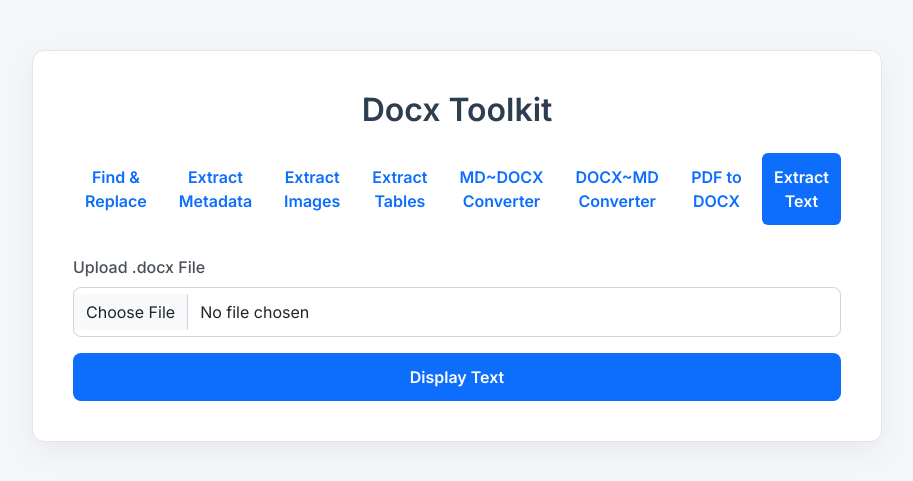
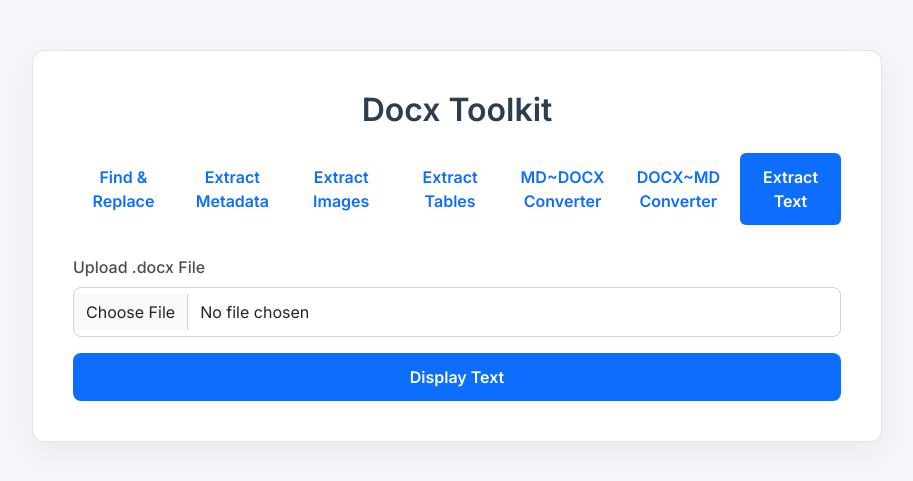
Before and after one commit to AlienMinus/Doc-Manipulation, a Flask app: page / in a window 1280 px wide. Shown: the top 481 px of the page, without its empty margins (183-1096 px from the left). Run offline with Flask 3, Linux system fonts and the light colour scheme; some libraries are stand-ins or nearby versions.

Commit message:
storage issue fixed

```diff
--- a/docx_flask_app/app.py
+++ b/docx_flask_app/app.py
@@ -9,8 +9,6 @@ from flask import Flask, render_template, request, send_file, flash, jsonify
 from docx import Document
 from docx.shared import Inches
 from docx.oxml.ns import qn
-from pdf2docx import Converter
-# from docx2pdf import convert as convert_to_pdf
 
 app = Flask(__name__)
 app.secret_key = 'super_secret_key_for_demo_purposes'
@@ -317,77 +315,10 @@ def api_docx_to_md():
 
 @app.route('/api/pdf-to-docx', methods=['POST'])
 def api_pdf_to_docx():
-    if 'file' not in request.files:
-        return jsonify({'error': 'No file part'}), 400
-    file = request.files['file']
-    if file and file.filename.endswith('.pdf'):
-        try:
-            # Create temp files
-            with tempfile.NamedTemporaryFile(delete=False, suffix='.pdf') as tmp_pdf:
-                file.save(tmp_pdf.name)
-                tmp_pdf_path = tmp_pdf.name
-
-            tmp_docx_path = tmp_pdf_path.replace('.pdf', '.docx')
-
-            # Convert
-            cv = Converter(tmp_pdf_path)
-            cv.convert(tmp_docx_path)
-            cv.close()
-
-            # Read into memory
-            with open(tmp_docx_path, 'rb') as f:
-                output_stream = BytesIO(f.read())
-
-            # Cleanup
-            os.remove(tmp_pdf_path)
-            os.remove(tmp_docx_path)
-
-            output_stream.seek(0)
-            return send_file(
-                output_stream,
-                as_attachment=True,
-                download_name=f"{os.path.splitext(file.filename)[0]}.docx",
-                mimetype='application/vnd.openxmlformats-officedocument.wordprocessingml.document'
-            )
-        except Exception as e:
-            return jsonify({'error': str(e)}), 500
-    return jsonify({'error': 'Invalid file format'}), 400
+    return jsonify({'error': 'PDF conversion is disabled in this deployment due to serverless size limits.'}), 400
 
 @app.route('/api/docx-to-pdf', methods=['POST'])
 def api_docx_to_pdf():
-    # if 'file' not in request.files:
-    #     return jsonify({'error': 'No file part'}), 400
-    # file = request.files['file']
-    # if file and file.filename.endswith('.docx'):
-    #     try:
-    #         # Create temp files
-    #         with tempfile.NamedTemporaryFile(delete=False, suffix='.docx') as tmp_docx:
-    #             file.save(tmp_docx.name)
-    #             tmp_docx_path = tmp_docx.name
-
-    #         tmp_pdf_path = tmp_docx_path.replace('.docx', '.pdf')
-
-    #         # Convert
-    #         convert_to_pdf(tmp_docx_path, tmp_pdf_path)
-
-    #         # Read into memory
-    #         with open(tmp_pdf_path, 'rb') as f:
-    #             output_stream = BytesIO(f.read())
-
-    #         # Cleanup
-    #         os.remove(tmp_docx_path)
-    #         os.remove(tmp_pdf_path)
-
-    #         output_stream.seek(0)
-    #         return send_file(
-    #             output_stream,
-    #             as_attachment=True,
-    #             download_name=f"{os.path.splitext(file.filename)[0]}.pdf",
-    #             mimetype='application/pdf'
-    #         )
-    #     except Exception as e:
-    #         return jsonify({'error': str(e)}), 500
-    # return jsonify({'error': 'Invalid file format'}), 400
     return jsonify({'error': 'PDF conversion is disabled in this deployment due to serverless size limits.'}), 400
 
 @app.route('/', methods=['GET', 'POST'])
--- a/docx_flask_app/requirements.txt
+++ b/docx_flask_app/requirements.txt
@@ -2,5 +2,3 @@ Flask
 python-docx
 requests
 waitress
-pdf2docx
-# docx2pdf
--- a/docx_flask_app/templates/index.html
+++ b/docx_flask_app/templates/index.html
@@ -46,12 +46,6 @@
         <li class="nav-item" role="presentation">
             <button class="nav-link btn btn-outline-primary w-100" id="docx-md-tab" data-bs-toggle="tab" data-bs-target="#docx-md" type="button" role="tab">DOCX~MD Converter</button>
         </li>
-        <li class="nav-item" role="presentation">
-            <button class="nav-link btn btn-outline-primary w-100" id="pdf-docx-tab" data-bs-toggle="tab" data-bs-target="#pdf-docx" type="button" role="tab">PDF to DOCX</button>
-        </li>
-        <!-- <li class="nav-item" role="presentation">
-            <button class="nav-link btn btn-outline-primary w-100" id="docx-pdf-tab" data-bs-toggle="tab" data-bs-target="#docx-pdf" type="button" role="tab">DOCX to PDF</button>
-        </li> -->
         <li class="nav-item" role="presentation">
             <button class="nav-link btn btn-outline-primary w-100 active" id="text-tab" data-bs-toggle="tab" data-bs-target="#text" type="button" role="tab">Extract Text</button>
         </li>
@@ -159,29 +153,6 @@
             </form>
         </div>
 
-        <!-- 8. PDF to DOCX -->
-        <!-- <div class="tab-pane fade" id="pdf-docx" role="tabpanel">
-            <form method="POST" enctype="multipart/form-data">
-                <input type="hidden" name="feature" value="pdf-to-docx">
-                <div class="mb-3">
-                    <label class="form-label">Upload .pdf File</label>
-                    <input class="form-control" type="file" name="file" accept=".pdf" required>
-                </div>
-                <button type="submit" class="btn btn-primary">Convert to DOCX</button>
-            </form>
-        </div> -->
-
-        <!-- 9. DOCX to PDF -->
-        <div class="tab-pane fade" id="docx-pdf" role="tabpanel">
-            <form method="POST" enctype="multipart/form-data">
-                <input type="hidden" name="feature" value="docx-to-pdf">
-                <div class="mb-3">
-                    <label class="form-label">Upload .docx File</label>
-                    <input class="form-control" type="file" name="file" accept=".docx" required>
-                </div>
-                <button type="submit" class="btn btn-primary">Convert to PDF</button>
-            </form>
-        </div>
     </div>
 
     <!-- Results Section -->
```
